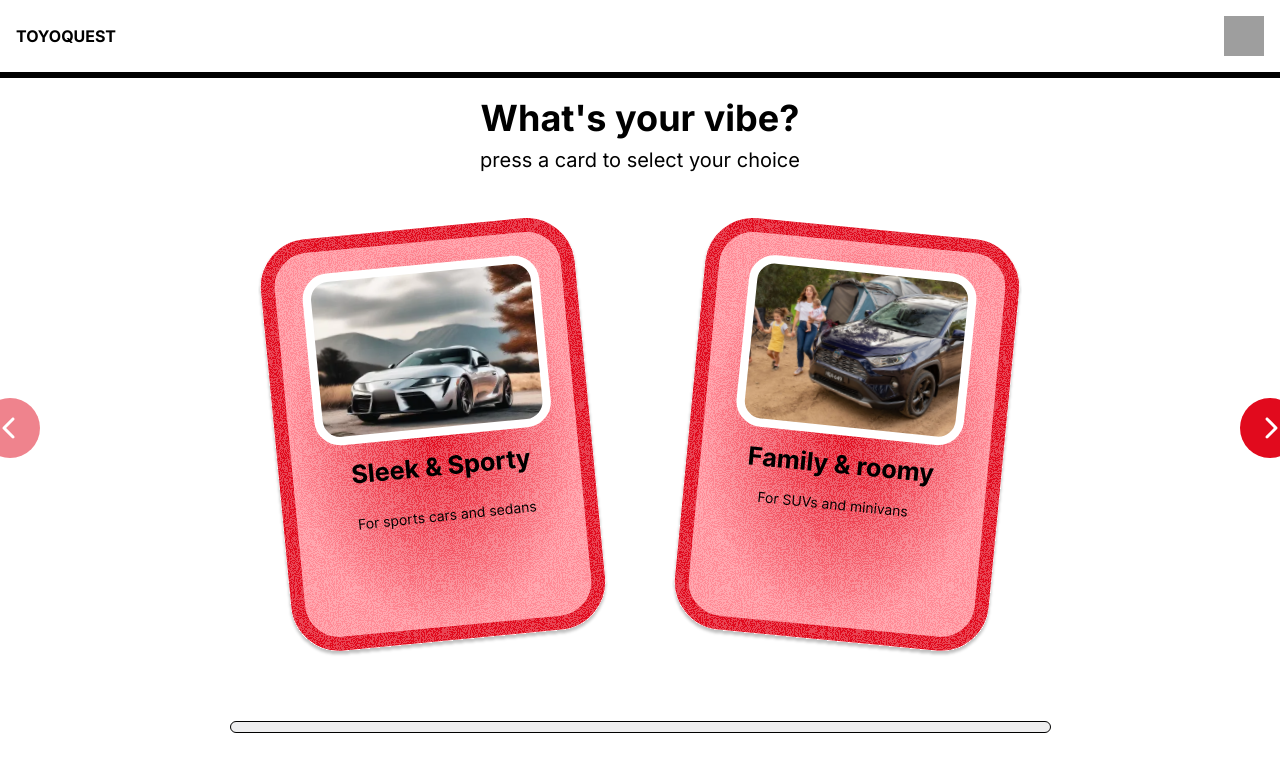
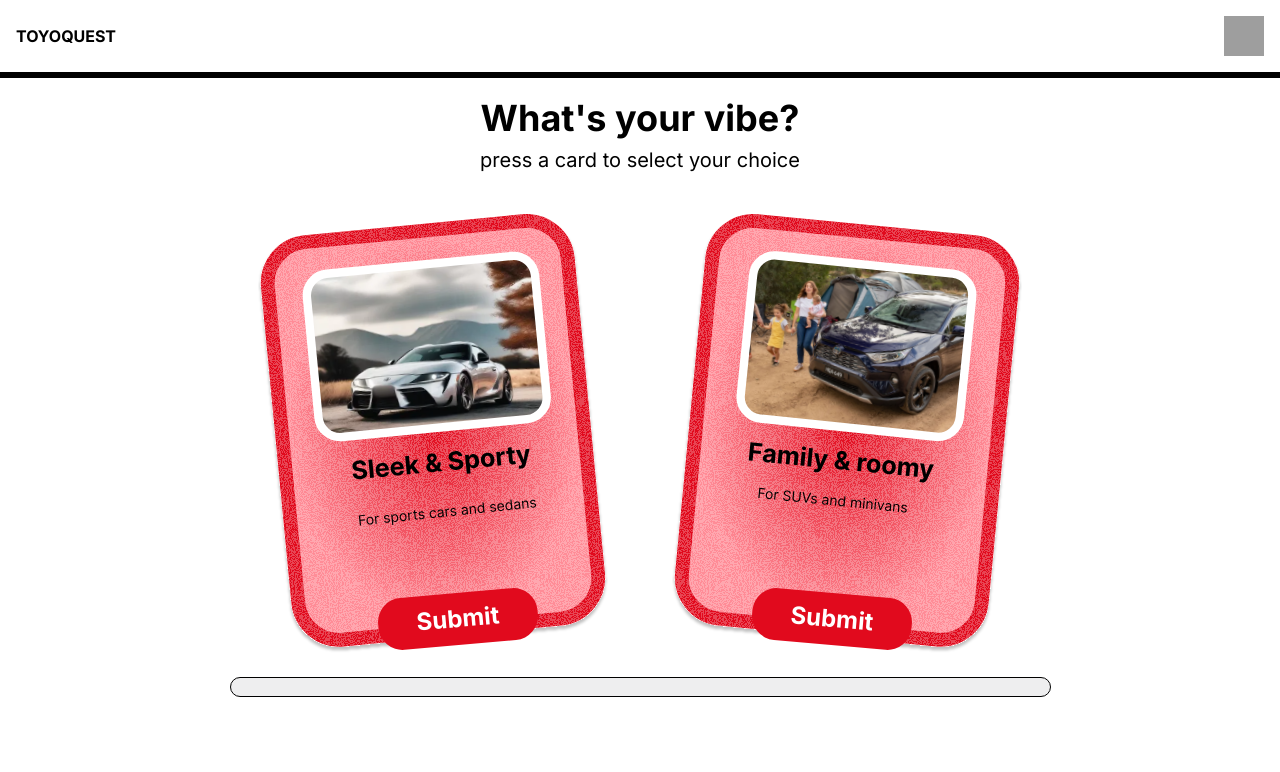
Before and after one commit to vishyyyyyyyyy/ToyoQuest, a Next.js app in the folder toyoquest/: page /quiz in a window 1280 px wide. Shown: the top 772 px of the page. Built offline with nearby package versions, Linux system fonts and the light colour scheme; grey boxes are pictures that could not be loaded.

Commit message:
card submit

```diff
--- /dev/null
+++ b/toyoquest/app/api/mock/route.ts
@@ -0,0 +1,11 @@
+import { NextResponse } from 'next/server';
+
+export async function POST(req: Request) {
+  try {
+    const body = await req.json();
+    // In a real backend you'd persist this to a database. For now echo it back.
+    return NextResponse.json({ ok: true, received: body });
+  } catch (err: any) {
+    return NextResponse.json({ ok: false, error: err?.message ?? String(err) }, { status: 400 });
+  }
+}
--- a/toyoquest/app/quiz/page.tsx
+++ b/toyoquest/app/quiz/page.tsx
@@ -1,52 +1,43 @@
 "use client";
 import React, { useState } from "react";
 import Navbar from "../navbar";
-import { FaCircle, FaChevronLeft, FaChevronRight } from "react-icons/fa6";
 import Image from "next/image";
 import { useRouter } from 'next/navigation';
 
-// Import your images
-// Images are stored in `public/card assets/` — reference them by public path (no import)
-const sleekSporty = '/card assets/vibe-sleeksporty.svg';
-const familyRoomy = '/card assets/vibe-familyroomy.svg';
-const gas1 = '/card assets/gas1mood.svg';
-const gas2 = '/card assets/gas2whatev.svg';
-const speeddemon = '/card assets/speed demon.svg';
-const practicallife = '/card assets/practical life.svg';
-const chill = '/card assets/chill.svg';
-const chaos = '/card assets/offroad.svg';
+const cards = [
+  { name: 'Sleek Sporty', src: '/card assets/vibe-sleeksporty.svg' },
+  { name: 'Family Roomy', src: '/card assets/vibe-familyroomy.svg' },
+  { name: 'Gas1 Mood', src: '/card assets/gas1mood.svg' },
+  { name: 'Gas2 Whatev', src: '/card assets/gas2whatev.svg' },
+  { name: 'Speed Demon', src: '/card assets/speed demon.svg' },
+  { name: 'Practical Life', src: '/card assets/practical life.svg' },
+  { name: 'Chill', src: '/card assets/chill.svg' },
+  { name: 'Chaos', src: '/card assets/offroad.svg' },
+];
 
 export default function Quiz() {
-  // Array of card images
-  const cards = [sleekSporty, familyRoomy, gas1, gas2, speeddemon, practicallife, chill, chaos];
   const [currentIndex, setCurrentIndex] = useState(0);
-
-  // compute whether navigation is allowed
-  const canPrev = currentIndex > 0;
-  // allow Next when there are more pairs OR when we're at the last pair (so it can go to podium)
-  const canNext = currentIndex <= cards.length - 2;
+  const [selectedCards, setSelectedCards] = useState([]);
   const router = useRouter();
 
-  // progress: one step = two cards. Show progress from 0% (start) to 100% (last step)
-  const totalSteps = Math.ceil(cards.length / 2);
-  const currentStep = Math.floor(currentIndex / 2) + 1; // 1-based
-  const progressPercent = totalSteps > 1 ? ((currentStep - 1) / (totalSteps - 1)) * 100 : 100;
+  const handleSubmit = (cardName) => {
+    // Save the selected card
+    setSelectedCards((prev) => [...prev, cardName]);
 
-  const handleNext = () => {
-    // if we're at (or past) the last pair, go to podium
+    // Move to the next pair
     if (currentIndex >= cards.length - 2) {
+      // End of quiz, navigate to results or podium
+      console.log("All selected cards:", [...selectedCards, cardName]);
       router.push('/podium');
-      return;
+    } else {
+      setCurrentIndex(currentIndex + 2);
     }
-
-    // move forward by 2 cards, but don't go past the last pair
-    setCurrentIndex((prev) => Math.min(prev + 2, cards.length - 2));
   };
 
-  const handlePrev = () => {
-    // move backward by 2 cards, but don't go before the first
-    setCurrentIndex((prev) => Math.max(prev - 2, 0));
-  };
+  // Progress
+  const totalSteps = Math.ceil(cards.length / 2);
+  const currentStep = Math.floor(currentIndex / 2) + 1;
+  const progressPercent = totalSteps > 1 ? ((currentStep - 1) / (totalSteps - 1)) * 100 : 100;
 
   return (
     <>
@@ -57,64 +48,51 @@ export default function Quiz() {
           press a card to select your choice
         </p>
 
-        {/* Navigation Buttons */}
-        <div className="flex flex-row gap-300 top-50 relative">
+        {/* Display two cards at a time */}
+        <div className="flex flex-row gap-16 top-4 relative">
+          {/* First card */}
+          <div className="relative">
+            <Image
+              src={cards[currentIndex].src}
+              alt={cards[currentIndex].name}
+              width={350}
+              height={200}
+            />
             <button
-            type="button"
-            onClick={handlePrev}
-            disabled={!canPrev}
-            aria-label="Previous cards"
-            className={`relative ${canPrev ? 'cursor-pointer' : 'cursor-not-allowed opacity-50'}`}
+              onClick={() => handleSubmit(cards[currentIndex].name)}
+              className="bg-[#E10A1D] text-white font-bold text-2xl rounded-3xl w-40 h-13 absolute bottom-2 left-50 transform -rotate-5 -translate-x-1/2"
             >
-            <FaCircle size={60} className="text-[#E10A1D]" />
-            <span className="absolute inset-0 flex items-center justify-center text-white text-2xl font-bold">
-              <FaChevronLeft />
-            </span>
-          </button>
-
-          <button
-            type="button"
-            onClick={handleNext}
-            disabled={!canNext}
-            aria-label="Next cards"
-            className={`relative ${canNext ? 'cursor-pointer' : 'cursor-not-allowed opacity-50'}`}
-          >
-            <FaCircle size={60} className="text-[#E10A1D]" />
-            <span className="absolute inset-0 flex items-center justify-center text-white text-2xl font-bold">
-              <FaChevronRight />
-            </span>
+              Submit
             </button>
           </div>
 
-        {/* Display two cards at a time */}
-        <div className="flex flex-row gap-16 -top-10 relative">
+          {/* Second card */}
+          <div className="relative">
             <Image
-            src={cards[currentIndex]}
-            alt={`Vibe Card ${currentIndex + 1}`}
+              src={cards[(currentIndex + 1) % cards.length].src}
+              alt={cards[(currentIndex + 1) % cards.length].name}
               width={350}
               height={200}
             />
-          <Image
-            src={cards[(currentIndex + 1) % cards.length]} // second card
-            alt={`Vibe Card ${(currentIndex + 2)}`}
-            width={350}
-            height={200}
-          />
+            <button
+              onClick={() => handleSubmit(cards[(currentIndex + 1) % cards.length].name)}
+              className="bg-[#E10A1D] text-white font-bold text-2xl rounded-3xl w-40 h-13 absolute bottom-2 left-40 transform rotate-5 -translate-x-1/2"
+            >
+              Submit
+            </button>
+          </div>
         </div>
 
         {/* Progress bar */}
-        <div className="mt-6 flex justify-center w-full">
+        <div className="flex justify-center w-full mt-10">
           <div className="w-[837px] max-w-full px-2">
-            <div
-              className="w-full h-3 bg-zinc-300/40 rounded-2xl border border-black"
-              aria-hidden="true"
-            >
+            <div className="w-full h-5 bg-zinc-300/40 rounded-2xl border border-black" aria-hidden="true">
               <div
                 role="progressbar"
                 aria-valuemin={0}
                 aria-valuemax={100}
                 aria-valuenow={Math.round(progressPercent)}
-                className="h-3 bg-[#E10A1D] rounded-2xl transition-all duration-500"
+                className="h-5 bg-[#E10A1D] rounded-2xl transition-all duration-500"
                 style={{ width: `${progressPercent}%` }}
               />
             </div>
```
Also changed, not shown: 1 other file (tests, documents, lock files or other folders). Lines whose indentation alone changed are shown as unchanged.
